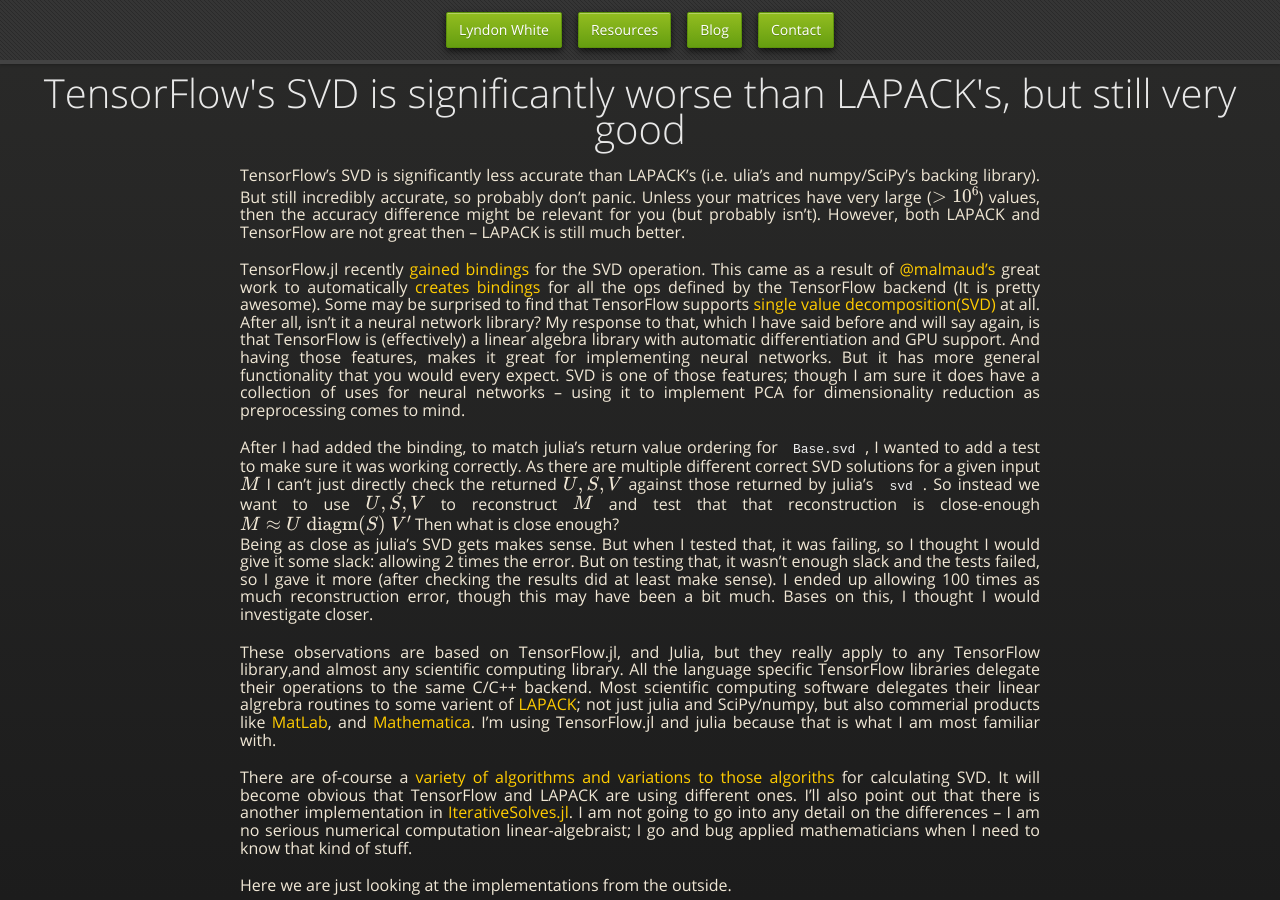
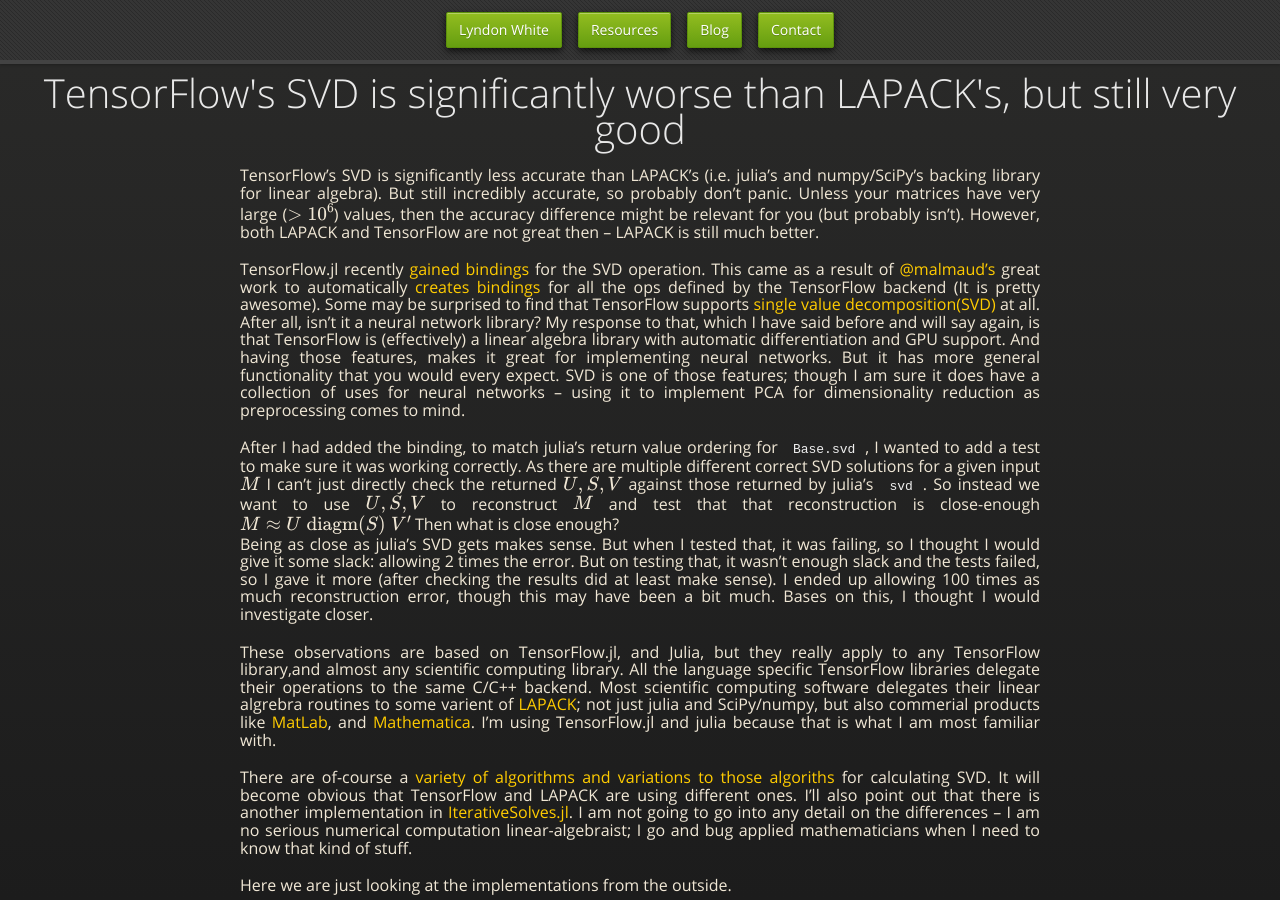
Before and after one commit to oxinabox/oxinabox.github.io, a Jekyll site: the page built from _posts/2017-06-02-TensorFlow's-SVD-is-significantly-worse-than-LAPACK's,-but-still-very-good.md, in a window 1280 px wide and 900 px high. Built offline with Jekyll 4.4.1, drawn with Linux system fonts in a browser that asks for light colours; nearby versions of some CDN libraries; some web fonts are replaced; formulas are drawn with MathJax 3.

Commit message:
=fix type

```diff
--- a/_posts/2017-06-02-TensorFlow's-SVD-is-significantly-worse-than-LAPACK's,-but-still-very-good.md
+++ b/_posts/2017-06-02-TensorFlow's-SVD-is-significantly-worse-than-LAPACK's,-but-still-very-good.md
@@ -5,7 +5,7 @@
     - julia
     - jupyter-notebook
 ---
-TensorFlow's SVD is significantly less accurate than LAPACK's (i.e. ulia's and numpy/SciPy's backing library).
+TensorFlow's SVD is significantly less accurate than LAPACK's (i.e. julia's and numpy/SciPy's backing library for linear algebra).
 But still incredibly accurate, so probably don't panic.
 Unless your matrices have very large ($>10^6$) values, then the accuracy difference might be relevant for you (but probably isn't).
 However, both LAPACK and TensorFlow are not great then -- LAPACK is still much better.
```
Also changed, not shown: 1 other file.
